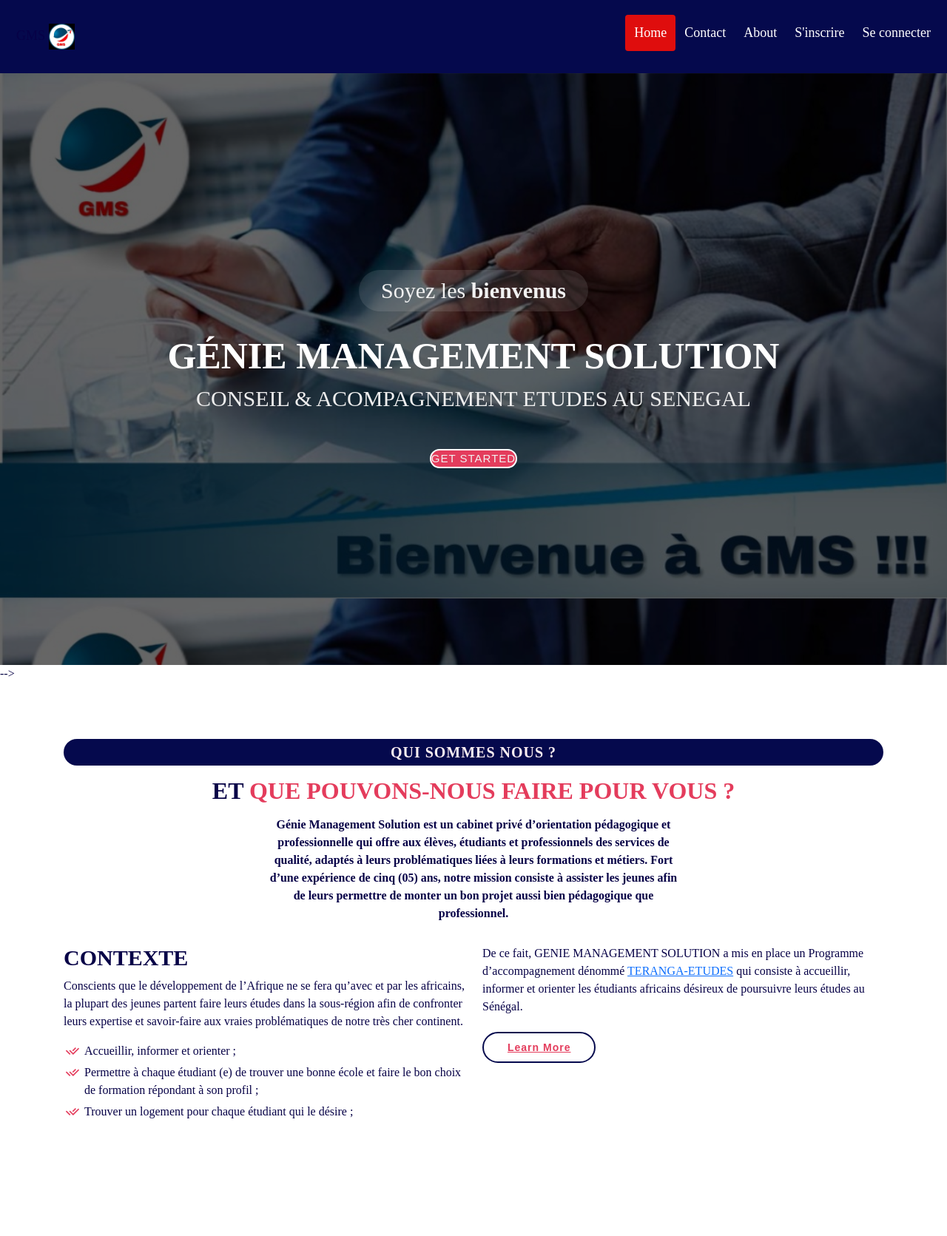
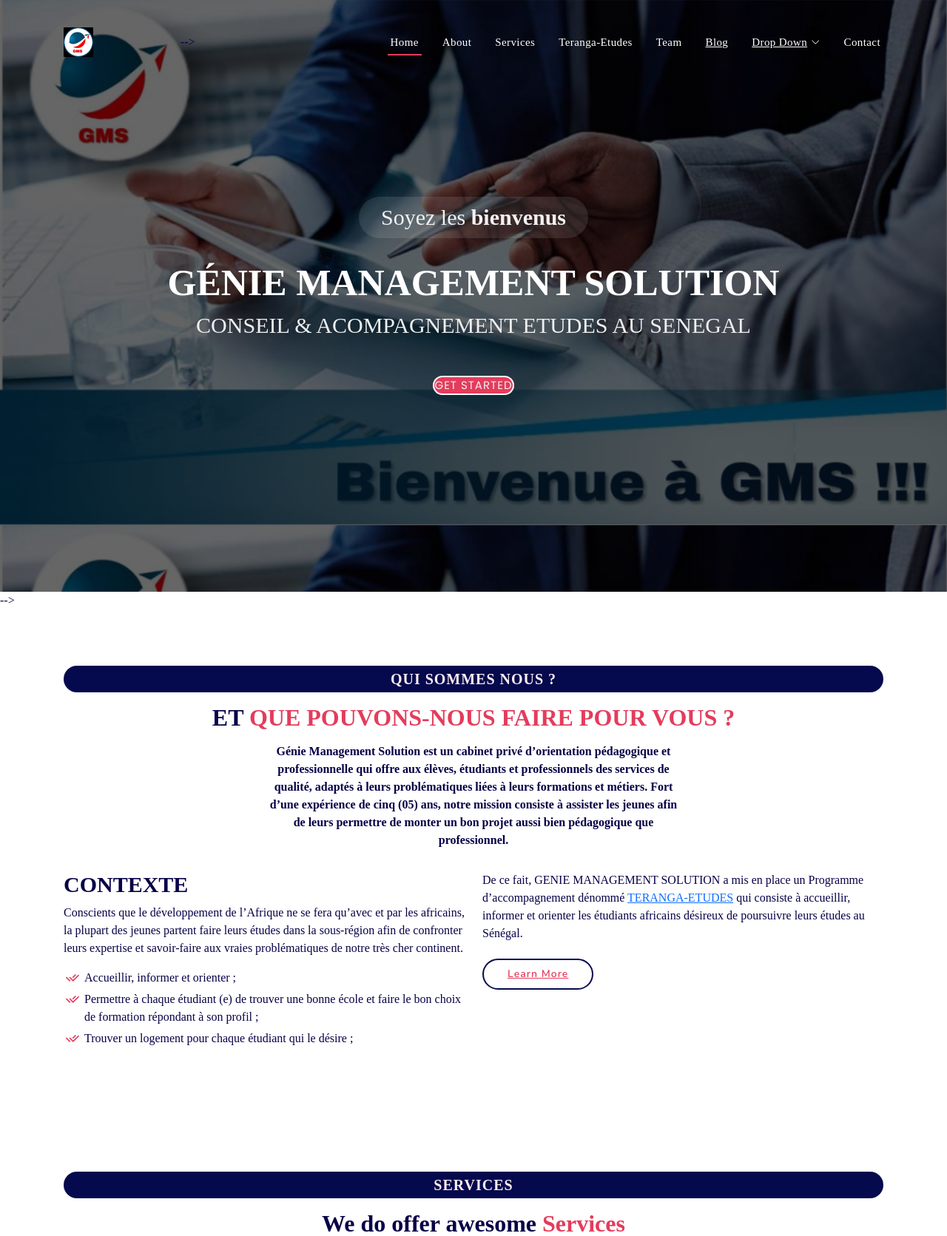
Before and after one commit to moctar-diop/projetGMS, a PHP site: page /projetGMS/main/index.php in a window 1280 px wide. Shown: the top 1671 px of the page at 74% size. Run offline with PHP 8.4, Linux system fonts and the light colour scheme.

Commit message:
style1header

```diff
--- a/main/assets/css/style1.css
+++ b/main/assets/css/style1.css
@@ -13,6 +13,269 @@
 :root{
   --bs-darkblue:#110f00;
   --bs-darkblue-rgb:10, 4, 79;
+}
+/*--------------------------------------------------------------
+# Back to top button
+--------------------------------------------------------------*/
+.back-to-top {
+  position: fixed;
+  visibility: hidden;
+  opacity: 0;
+  right: 15px;
+  bottom: 15px;
+  z-index: 996;
+  background: #e43c5c;
+  width: 40px;
+  height: 40px;
+  border-radius: 50px;
+  transition: all 0.4s;
+}
+.back-to-top i {
+  font-size: 28px;
+  color: #fff;
+  line-height: 0;
+}
+.back-to-top:hover {
+  background: #e9607a;
+  color: #fff;
+}
+.back-to-top.active {
+  visibility: visible;
+  opacity: 1;
+}
+/*--------------------------------------------------------------
+# Header
+--------------------------------------------------------------*/
+#header {
+  transition: all 0.5s;
+  z-index: 997;
+  padding: 20px 0;
+}
+#header .logo {
+  font-size: 30px;
+  margin: 0;
+  padding: 0;
+  line-height: 1;
+  font-weight: 600;
+  letter-spacing: 1px;
+  text-transform: uppercase;
+}
+#header .logo a {
+  color: #fff;
+}
+#header .logo img {
+  max-height: 40px;
+}
+#header.header-scrolled, #header.header-inner-pages {
+  background: rgba(0, 0, 0, 0.9);
+  padding: 12px 0;
+}
+
+/*--------------------------------------------------------------
+# Navigation Menu
+--------------------------------------------------------------*/
+/**
+* Desktop Navigation
+*/
+.navbar {
+  padding: 0;
+}
+.navbar ul {
+  margin: 0;
+  padding: 0;
+  display: flex;
+  list-style: none;
+  align-items: center;
+}
+.navbar li {
+  position: relative;
+}
+.navbar > ul > li {
+  white-space: nowrap;
+  padding: 10px 0 10px 24px;
+}
+.navbar a, .navbar a:focus {
+  display: flex;
+  align-items: center;
+  justify-content: space-between;
+  font-family: "Times New Roman", Times, serif;
+  color: #fff;
+  font-size: 15px;
+  padding: 0 4px;
+  white-space: nowrap;
+  transition: 0.3s;
+  letter-spacing: 0.4px;
+  position: relative;
+}
+.navbar a i, .navbar a:focus i {
+  font-size: 12px;
+  line-height: 0;
+  margin-left: 5px;
+}
+.navbar > ul > li > a:before {
+  content: "";
+  position: absolute;
+  width: 100%;
+  height: 2px;
+  bottom: -6px;
+  left: 0;
+  background-color: #e43c5c;
+  visibility: hidden;
+  transform: scaleX(0);
+  transition: all 0.3s ease-in-out 0s;
+}
+.navbar a:hover:before, .navbar li:hover > a:before, .navbar .active:before {
+  visibility: visible;
+  transform: scaleX(1);
+}
+.navbar a:hover, .navbar .active, .navbar .active:focus, .navbar li:hover > a {
+  color: #fff;
+}
+.navbar .dropdown ul {
+  display: block;
+  position: absolute;
+  left: 24px;
+  top: calc(100% + 30px);
+  margin: 0;
+  padding: 10px 0;
+  z-index: 99;
+  opacity: 0;
+  visibility: hidden;
+  background: #fff;
+  box-shadow: 0px 0px 30px rgba(127, 137, 161, 0.25);
+  transition: 0.3s;
+}
+.navbar .dropdown ul li {
+  min-width: 200px;
+}
+.navbar .dropdown ul a {
+  padding: 10px 20px;
+  font-size: 14px;
+  text-transform: none;
+  color: #493c3e;
+}
+.navbar .dropdown ul a i {
+  font-size: 12px;
+}
+.navbar .dropdown ul a:hover, .navbar .dropdown ul .active:hover, .navbar .dropdown ul li:hover > a {
+  color: #e43c5c;
+}
+.navbar .dropdown:hover > ul {
+  opacity: 1;
+  top: 100%;
+  visibility: visible;
+}
+.navbar .dropdown .dropdown ul {
+  top: 0;
+  left: calc(100% - 30px);
+  visibility: hidden;
+}
+.navbar .dropdown .dropdown:hover > ul {
+  opacity: 1;
+  top: 0;
+  left: 100%;
+  visibility: visible;
+}
+@media (max-width: 1366px) {
+  .navbar .dropdown .dropdown ul {
+    left: -90%;
+  }
+  .navbar .dropdown .dropdown:hover > ul {
+    left: -100%;
+  }
+}
+
+/**
+* Mobile Navigation
+*/
+.mobile-nav-toggle {
+  color: #fff;
+  font-size: 28px;
+  cursor: pointer;
+  display: none;
+  line-height: 0;
+  transition: 0.5s;
+}
+
+@media (max-width: 991px) {
+  .mobile-nav-toggle {
+    display: block;
+  }
+
+  .navbar ul {
+    display: none;
+  }
+}
+.navbar-mobile {
+  position: fixed;
+  overflow: hidden;
+  top: 0;
+  right: 0;
+  left: 0;
+  bottom: 0;
+  background: rgba(45, 37, 38, 0.9);
+  transition: 0.3s;
+  z-index: 999;
+}
+.navbar-mobile .mobile-nav-toggle {
+  position: absolute;
+  top: 15px;
+  right: 15px;
+}
+.navbar-mobile ul {
+  display: block;
+  position: absolute;
+  top: 55px;
+  right: 15px;
+  bottom: 15px;
+  left: 15px;
+  padding: 10px 0;
+  background-color: #fff;
+  overflow-y: auto;
+  transition: 0.3s;
+}
+.navbar-mobile > ul > li {
+  padding: 0;
+}
+.navbar-mobile a:hover:before, .navbar-mobile li:hover > a:before, .navbar-mobile .active:before {
+  visibility: hidden;
+}
+.navbar-mobile a, .navbar-mobile a:focus {
+  padding: 10px 20px;
+  font-size: 15px;
+  color: #493c3e;
+}
+.navbar-mobile a:hover, .navbar-mobile .active, .navbar-mobile li:hover > a {
+  color: #e43c5c;
+}
+.navbar-mobile .getstarted, .navbar-mobile .getstarted:focus {
+  margin: 15px;
+}
+.navbar-mobile .dropdown ul {
+  position: static;
+  display: none;
+  margin: 10px 20px;
+  padding: 10px 0;
+  z-index: 99;
+  opacity: 1;
+  visibility: visible;
+  background: #fff;
+  box-shadow: 0px 0px 30px rgba(127, 137, 161, 0.25);
+}
+.navbar-mobile .dropdown ul li {
+  min-width: 200px;
+}
+.navbar-mobile .dropdown ul a {
+  padding: 10px 20px;
+}
+.navbar-mobile .dropdown ul a i {
+  font-size: 12px;
+}
+.navbar-mobile .dropdown ul a:hover, .navbar-mobile .dropdown ul .active:hover, .navbar-mobile .dropdown ul li:hover > a {
+  color: #e43c5c;
+}
+.navbar-mobile .dropdown > .dropdown-active {
+  display: block;
 }
 
 /* Style the header with a grey background and some padding */
@@ -176,7 +439,6 @@
   left: 0;
   right: 0;
 }
-
 #hero .hero-container {
   position: absolute;
   bottom: 0;
--- a/main/include/header.php
+++ b/main/include/header.php
@@ -1,25 +1,72 @@
 <!DOCTYPE html>
 <html lang="en">
+
 <head>
-  <meta charset="UTF-8">
-  <meta http-equiv="X-UA-Compatible" content="IE=edge">
-  <meta name="viewport" content="width=device-width, initial-scale=1.0">
-  <title>Document</title>
-  <link rel="stylesheet" href="../assets/style.css">
+  <meta charset="utf-8">
+  <meta content="width=device-width, initial-scale=1.0" name="viewport">
+
+  <title>Projet GMS </title>
+  <meta content="" name="description">
+  <meta content="" name="keywords">
+
+  <!-- Favicons -->
+  <link href="assets/img/favicon.png" rel="icon">
+  <link href="assets/img/apple-touch-icon.png" rel="apple-touch-icon">
+
+  <!-- Google Fonts -->
+  <link href="https://fonts.googleapis.com/css?family=Open+Sans:300,300i,400,400i,600,600i,700,700i|Nunito:300,300i,400,400i,600,600i,700,700i|Poppins:300,300i,400,400i,500,500i,600,600i,700,700i" rel="stylesheet">
+
+  <!-- Vendor CSS Files -->
+  <link href="assets/vendor/bootstrap/css/bootstrap.min.css" rel="stylesheet">
+  <link href="assets/vendor/bootstrap/css/bootstrap.min.css" rel="stylesheet">
+  <link href="assets/vendor/bootstrap-icons/bootstrap-icons.css" rel="stylesheet">
+  <link href="assets/vendor/boxicons/css/boxicons.min.css" rel="stylesheet">
+  <link href="assets/vendor/glightbox/css/glightbox.min.css" rel="stylesheet">
+  <link href="assets/vendor/remixicon/remixicon.css" rel="stylesheet">
+  <link href="assets/vendor/swiper/swiper-bundle.min.css" rel="stylesheet">
+
+  <!-- Template Main CSS File -->
+  <link href="assets/css/style1.css" rel="stylesheet">
+
 </head>
+
 <body>
 
-  <div class="header">
-  <a>GMS <img src="img/logo.jpeg" alt="" height="35px"> </a>
+  <!-- ======= Header ======= -->
+  <header id="header" class="fixed-top ">
+    <div class="container d-flex align-items-center justify-content-between">
+    <a href="index.html" class="logo"><img src="assets/img/logo.jpeg" alt="" class="img-fluid"></a>-->
+      <h1 class="logo"><a href="index.html"></a></h1>
 
-  <div class="header-right">
-    <a class="active" href="#home">Home</a>
-    <a href="#contact">Contact</a>
-    <a href="#about">About</a>
-    <a href="register.php">S'inscrire</a>
-    <a href="auth/login.php">Se connecter</a>
+      <nav id="navbar" class="navbar">
+        <ul>
+          <li><a class="nav-link scrollto active" href="index.php">Home</a></li>
+          <li><a class="nav-link scrollto" href="#about">About</a></li>
+          <li><a class="nav-link scrollto" href="#services">Services</a></li>
+          <li><a class="nav-link scrollto " href="teranga.php">Teranga-Etudes</a></li>
+          <li><a class="nav-link scrollto" href="#team">Team</a></li>
+          <li><a href="blog.html">Blog</a></li>
+          <li class="dropdown"><a href="#"><span>Drop Down</span> <i class="bi bi-chevron-down"></i></a>
+            <ul>
+              <li><a href="#">Drop Down 1</a></li>
+              <li class="dropdown"><a href="#"><span>Deep Drop Down</span> <i class="bi bi-chevron-right"></i></a>
+                <ul>
+                  <li><a href="#">Deep Drop Down 1</a></li>
+                  <li><a href="#">Deep Drop Down 2</a></li>
+                  <li><a href="#">Deep Drop Down 3</a></li>
+                  <li><a href="#">Deep Drop Down 4</a></li>
+                  <li><a href="#">Deep Drop Down 5</a></li>
+                </ul>
+              </li>
+              <li><a href="#">Drop Down 2</a></li>
+              <li><a href="#">Drop Down 3</a></li>
+              <li><a href="#">Drop Down 4</a></li>
+            </ul>
+          </li>
+          <li><a class="nav-link scrollto" href="#contact">Contact</a></li>
+        </ul>
+        <i class="bi bi-list mobile-nav-toggle"></i>
+      </nav><!-- .navbar -->
 
-  </div>
-</div>
-</body>
-</html>
+    </div>
+  </header>
--- a/main/index.php
+++ b/main/index.php
@@ -1,6 +1,5 @@
 <?php
     require('db.php');
-
 
 ?>
 <?php include("include/header.php");?>
@@ -13,6 +12,7 @@
   <title>GMS</title>
   <!-- Vendor CSS Files -->
   <link href="assets/vendor/bootstrap/css/bootstrap.min.css" rel="stylesheet">
+  <link href="assets/vendor/bootstrap/css/bootstrap.min.css" rel="stylesheet">
   <link href="assets/vendor/bootstrap-icons/bootstrap-icons.css" rel="stylesheet">
   <link href="assets/vendor/boxicons/css/boxicons.min.css" rel="stylesheet">
   <link href="assets/vendor/glightbox/css/glightbox.min.css" rel="stylesheet">
@@ -23,7 +23,7 @@
   <link href="assets/css/style1.css" rel="stylesheet">
   <!----------style----------->
   <style>
-    /*--------------------------------------------------------------
+/*--------------------------------------------------------------
 # Hero Section
 --------------------------------------------------------------*/
 #hero {
```
Lines whose indentation alone changed are shown as unchanged.
